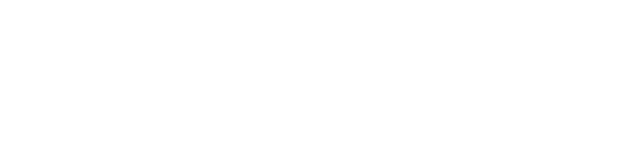
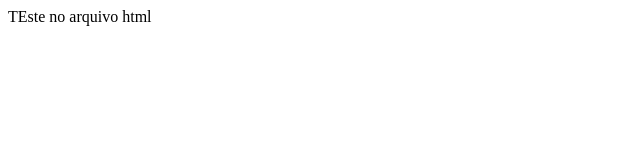
Before and after one commit to marcosfaccat/testeGit, a plain HTML site: page index.html in a window 1280 px wide. Shown: the whole page, without its empty margins (0-640 px from the left). Drawn offline with Linux system fonts and the light colour scheme.

Commit message:
Criad div nova

```diff
--- a/index.html
+++ b/index.html
@@ -6,6 +6,6 @@
     <title>Title</title>
 </head>
 <body>
-
+    <div>TEste no arquivo html</div>
 </body>
 </html>
```
